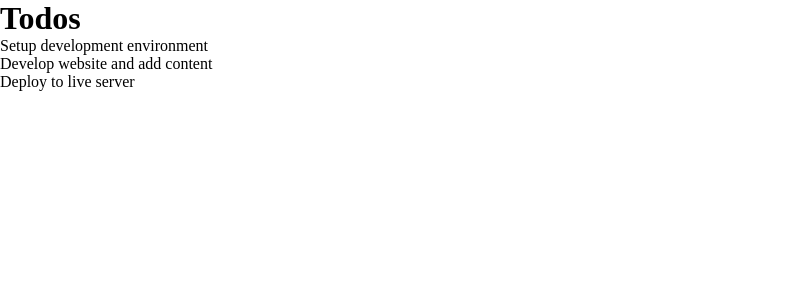
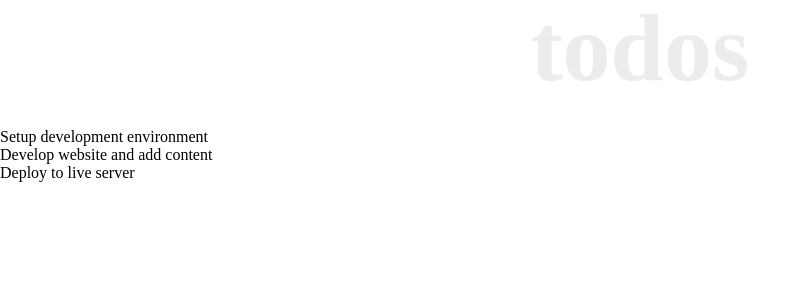
Before and after one commit to emmiiorji/todo-list_react, a React (Create React App) app: page / in a window 1280 px wide. Shown: the top 300 px of the page, without its empty margins (0-810 px from the left). Built offline with nearby package versions, Linux system fonts and the light colour scheme.

Commit message:
Add style to Header component

```diff
--- a/src/components/Header.js
+++ b/src/components/Header.js
@@ -1,7 +1,28 @@
 import React from 'react';
 import PropTypes from 'prop-types';
 
-const Header = ({ id }) => <header id={id}><h1>Todos</h1></header>;
+const Header = ({ id }) => {
+  const headerStyle = {
+    padding: '20px 0',
+    lineHeight: '1.5em',
+  };
+
+  const headingStyle = {
+    fontSize: '6rem',
+    fontWeight: '600',
+    marginBottom: '2rem',
+    lineHeight: '1em',
+    color: '#ececec',
+    textTransform: 'lowercase',
+    textAlign: 'center',
+  };
+
+  return (
+    <header id={id} className={headerStyle}>
+      <h1 style={headingStyle}>Todos</h1>
+    </header>
+  );
+};
 
 Header.propTypes = {
   id: PropTypes.string.isRequired,
```
